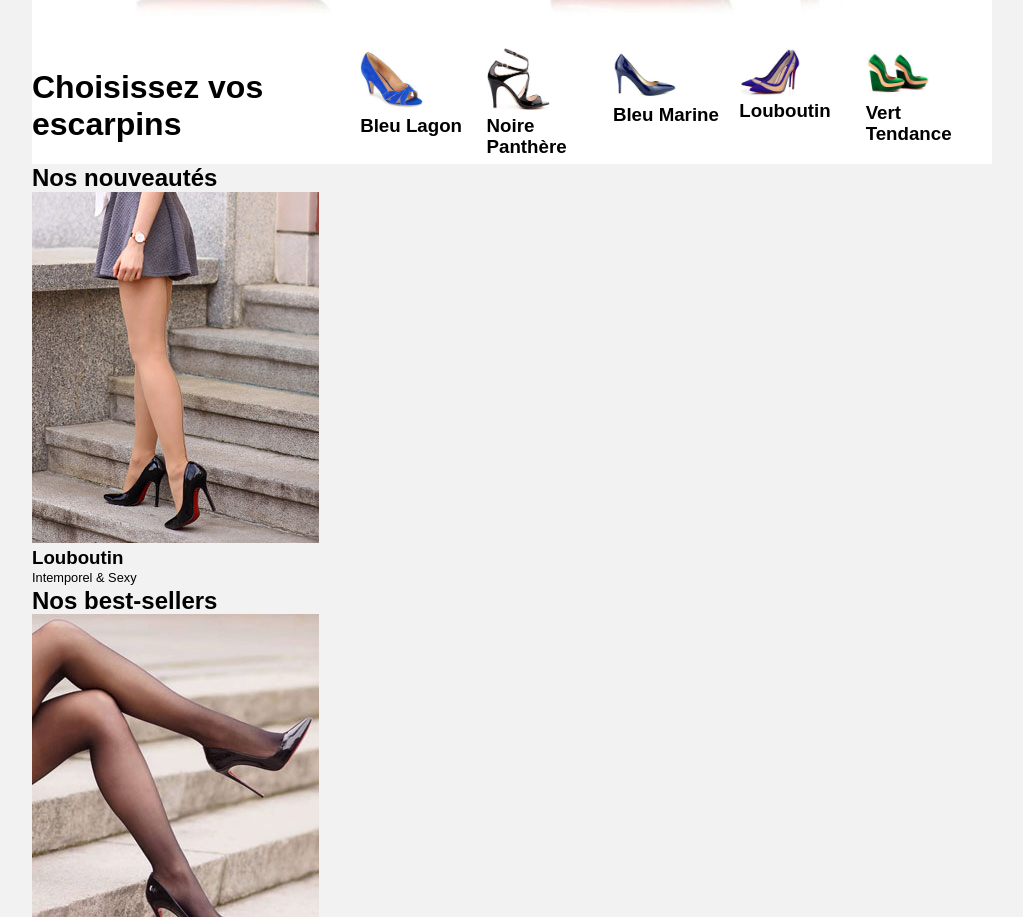
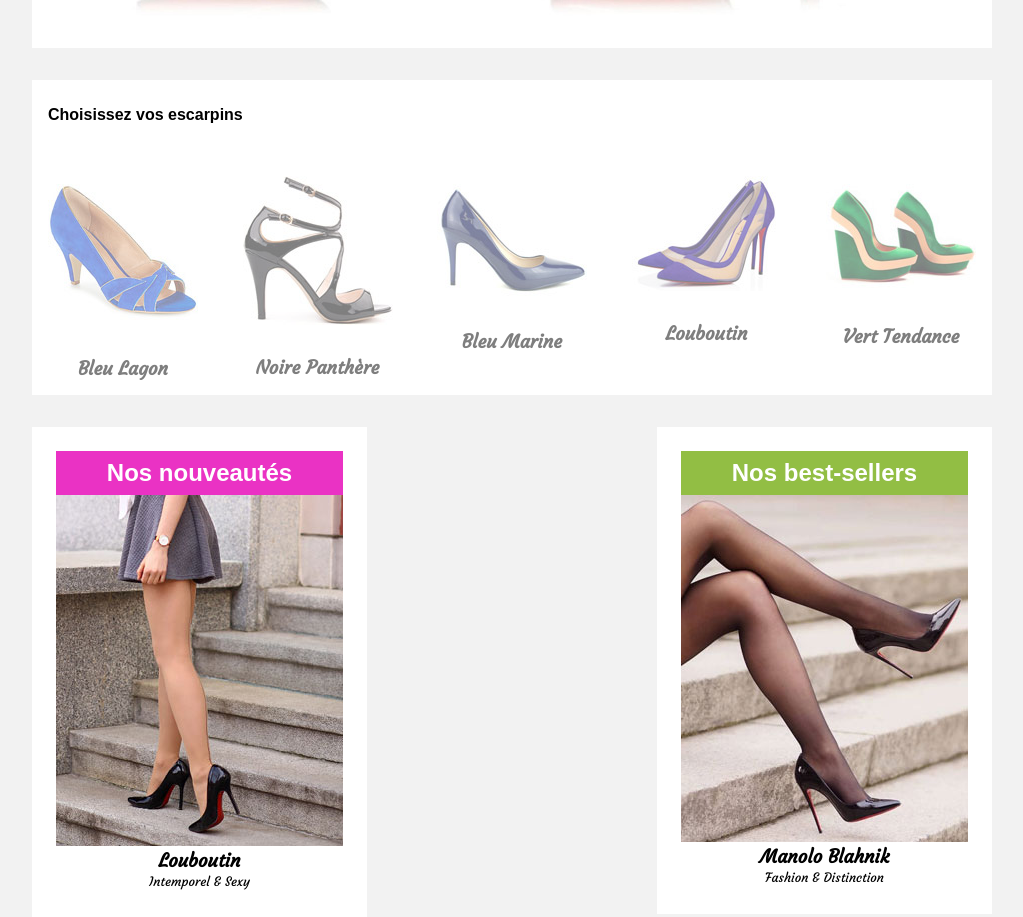
Before and after one commit to FADLI-Said/Chaussures, a plain HTML site: page index.html in a window 1280 px wide. Shown: the part 872-1789 px from the top of the page, without its empty margins (128-1151 px from the left). Drawn offline with Linux system fonts and the light colour scheme.

Commit message:
Main finit

```diff
--- a/css/style.css
+++ b/css/style.css
@@ -94,10 +94,88 @@ h2 span {
 }
 
 #select{
+    margin-top: 2rem;
+    display: flex;
     background-color: white;
+    flex-wrap: wrap;
+    justify-content: space-between;
+}
+
+.escarpin{
     display: flex;
+    flex-direction: column;
+    align-items: center;
+    padding: 1rem;
+    opacity: 50%;
 }
 
 .escarpin img{
-    width: 50%;
+    padding-top: 5rem;
+    width:3rem;
+    /* padding-bottom: 2rem; */
+    height: 0.5;
+    width: 100%;
 }
+
+.escarpin:hover{
+    opacity: 1;
+}
+
+.escarpin h3{
+    padding-top: 2rem;
+    font-family:'Courgette' ;
+}
+
+h1{
+    position: absolute;
+    font-size: 1rem;
+    padding: 1rem;
+}
+
+#news{
+    margin-top: 2rem;
+    display: flex;
+    flex-wrap: wrap;
+    justify-content: space-between;
+    /* background-color: white; */
+    text-align: center;
+}
+
+#news article{
+    background-color: white;
+    padding: 1.5rem;
+}
+
+#news h3{
+    font-family:'Courgette' ;
+}
+
+#news small{
+    font-family:'Courgette' ;
+}
+
+#new h2{
+    background-color: #EA32C4;
+    padding: 0.5rem;
+    color: white;
+}
+
+#best h2{
+    padding: 0.5rem;
+    color: white;
+    background-color: #92BE44;
+}
+
+#crush h2{
+    padding: 0.5rem;
+    color: white;
+    background-color: #0099B2;
+}
+
+footer{
+    margin-top: 2rem;
+}
+
+footer section{
+    margin: 0 10rem;
+}
```
